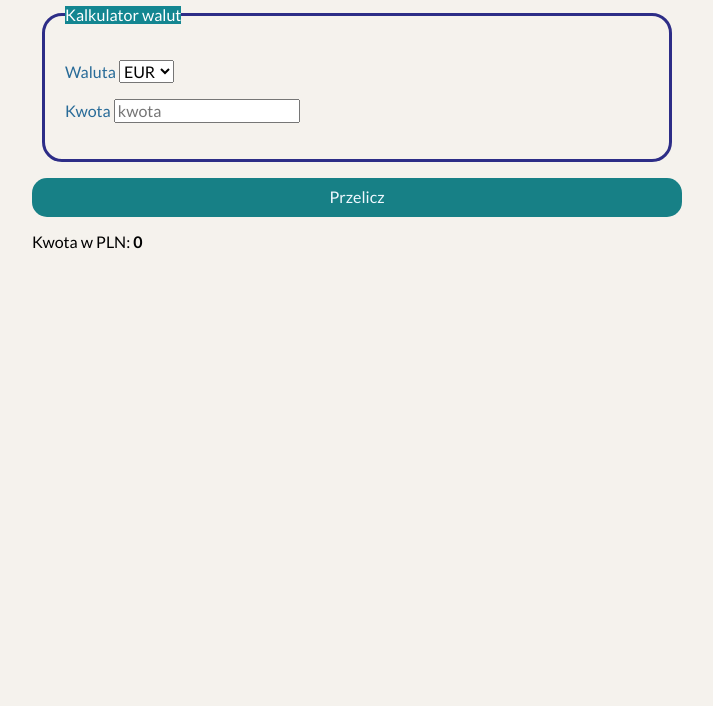
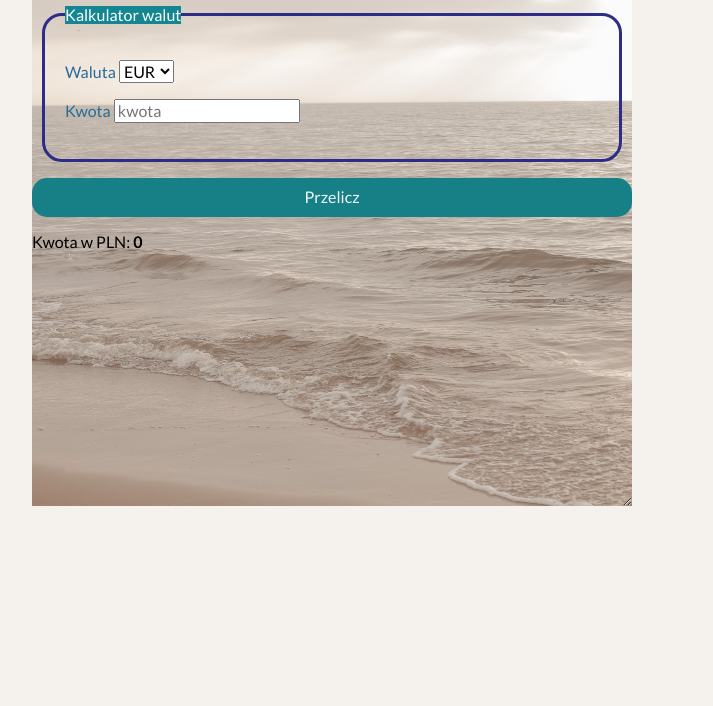
Before and after one commit to GunnerStrong/Currency-converter, a plain HTML site: page index.html in a window 1280 px wide. Shown: the part 94-800 px from the top of the page, without its empty margins (283-996 px from the left). Drawn offline with nearby package versions, Linux system fonts and the light colour scheme.

Commit message:
backgorund added

```diff
--- a/element.css
+++ b/element.css
@@ -0,0 +1,9 @@
+.element {
+    width: 600px;
+    height: 600px;
+    resize: both;
+    overflow: auto;
+    background-image: url("/background.png");
+    background-size: cover;
+    background-position: center;
+}
--- a/index.html
+++ b/index.html
@@ -13,12 +13,14 @@
         crossorigin="anonymous" referrerpolicy="no-referrer" />
     <link href="style.css" rel="stylesheet">
     <link href="article.css" rel="stylesheet">
+    <link href="element.css" rel="stylesheet">
     <link href="https://fonts.googleapis.com/css2?family=Lato:wght@400;700&display=swap" rel="stylesheet">
     <script defer src="script.js"></script>
 </head>
 
 
 <body class="body">
+    <div class="element">
     <header class="header">
         <h1 class="header__tittle">Tu możesz przeliczyć walutę</h1>
     </header>
@@ -51,6 +53,7 @@
     <p>
         Kwota w PLN: <strong class="js-result">0</strong>
     </p>
+</div>
 </body>
 
 </html>
```
